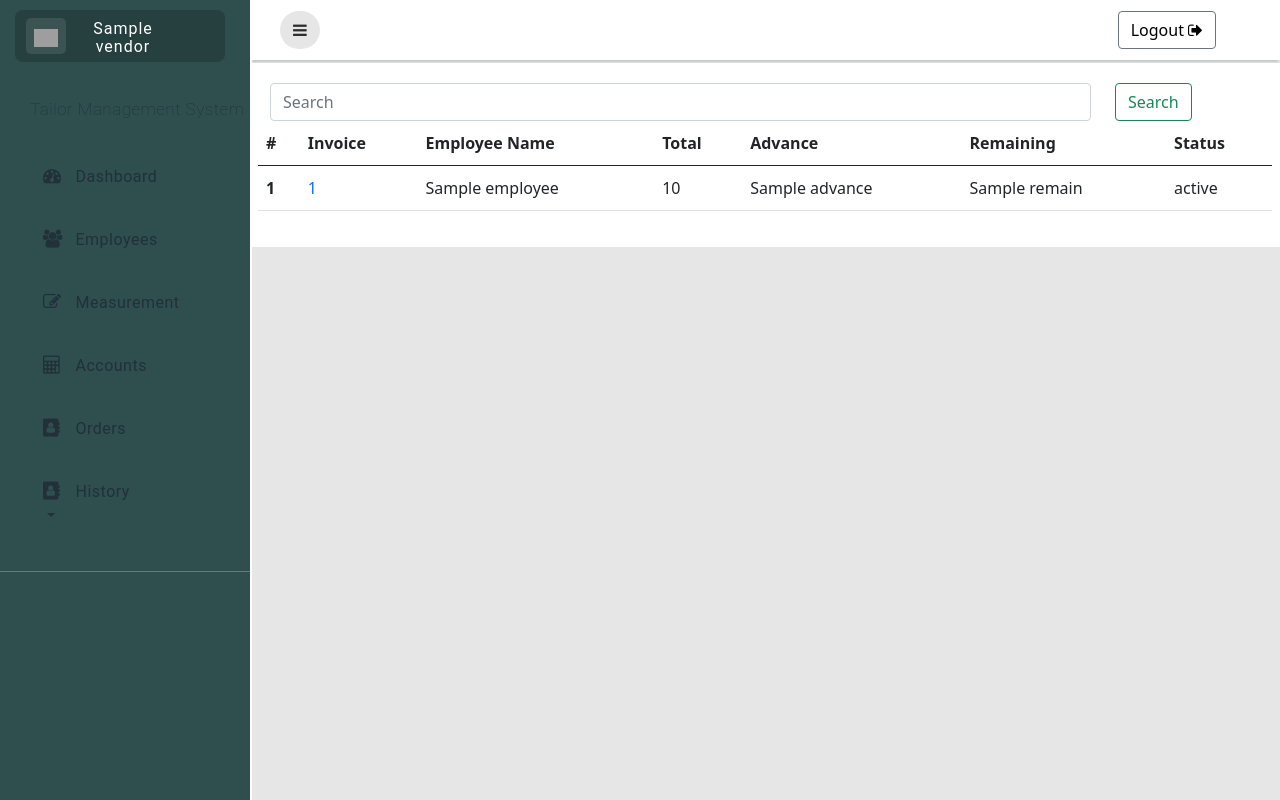
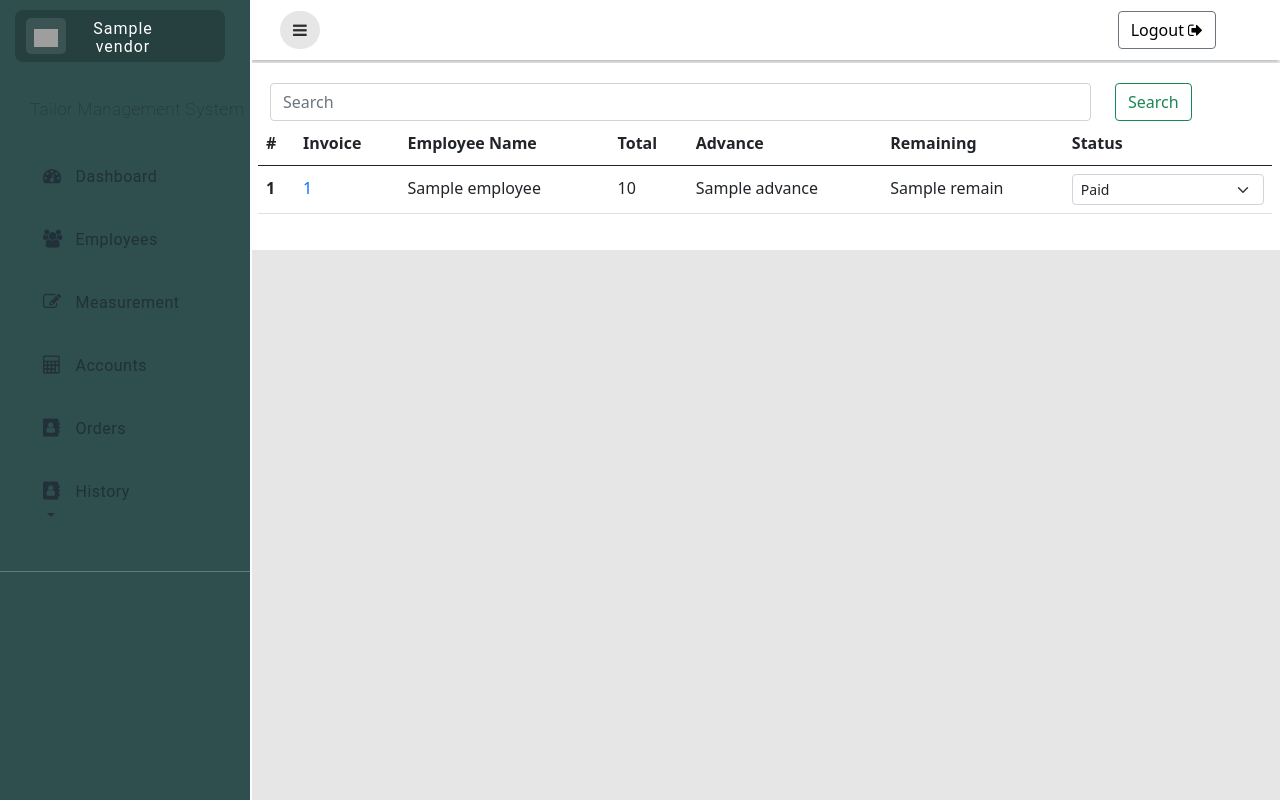
Before and after one commit to ReDiot69/tms, a Django app: template templates/account.html in a window 1280 px wide. Run offline with Django 4.2, Linux system fonts and the light colour scheme; the template is opened without the code that fills it: most values are stand-ins (such as "Sample title", 1, 10 or a date in 2020); some libraries are stand-ins or nearby versions; grey boxes are pictures that could not be loaded.

Commit message:
account ko status milako

```diff
--- a/templates/account.html
+++ b/templates/account.html
@@ -33,7 +33,15 @@
                         <td><label for="total" name="total">{{i.invoice.net_total}}</label></td>
                         <td><label for="advance" name="advance">{{i.advance}}</label></td>
                         <td><label for="remaning" name="remaining">{{i.remain}}</label></td>
-                        <td><label for="status" name="status">{{i.invoice.status}}</label></td>
+                        <td>
+                            <!-- <label for="status" name="status">{{i.invoice.status}}</label> -->
+                            <select class="form-select form-select-sm" aria-label=".form-select-sm example">
+                                <!-- <option selected>Open this select menu</option> -->
+                                <option value="1">Paid</option>
+                                <option value="2">Not Paid</option>
+                                <option value="3">Partially Paid</option>
+                              </select>
+                        </td>
                       </tr>
                     {% endfor %}
                 </tbody>
```
Also changed, not shown: db.sqlite3.
